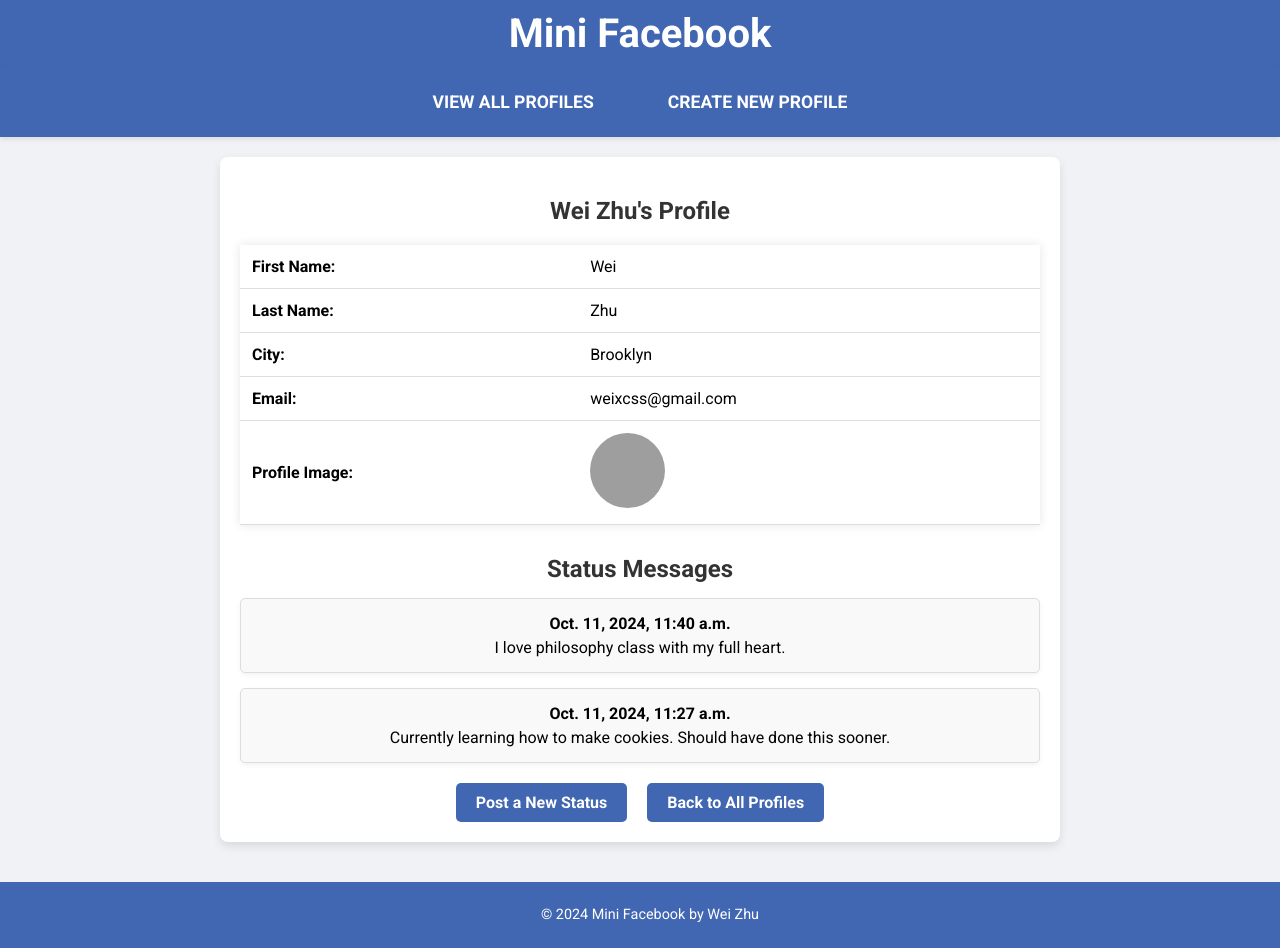
After one commit to weixcss/Django, a Django app: page /mini_fb/profile/1 in a window 1280 px wide. The commit adds this page. Run offline with Django 5.2, Linux system fonts and the light colour scheme; data comes from the database, SQL or seed files in the repository; both versions use the stored data as it was after the commit; grey boxes are pictures that could not be loaded.

Commit message:
assignment6 finished

```diff
--- a/mini_fb/admin.py
+++ b/mini_fb/admin.py
@@ -1,5 +1,6 @@
 from django.contrib import admin
-from .models import Profile
+from .models import Profile, StatusMessage
 # Register your models here.
 
 admin.site.register(Profile)
+admin.site.register(StatusMessage)
--- a/mini_fb/apps.py
+++ b/mini_fb/apps.py
@@ -1,5 +1,4 @@
 from django.apps import AppConfig
-
 
 class MiniFbConfig(AppConfig):
     default_auto_field = 'django.db.models.BigAutoField'
--- a/mini_fb/models.py
+++ b/mini_fb/models.py
@@ -1,4 +1,6 @@
 from django.db import models
+from django.utils import timezone
+from django.urls import reverse
 
 # Create your models here.
 
@@ -24,3 +26,34 @@
         Returns a string of the user's first name and last name.
         """
         return f"{self.first_name} {self.last_name}"
+
+    def get_status_messages(self):
+        """
+        Returns all status messages for this profile, ordered by timestamp (most recent first).
+        """
+        return self.status_messages.all().order_by('-timestamp')
+
+    def get_absolute_url(self):
+        """
+        Returns the URL to view this profile.
+        """
+        return reverse('show_profile', kwargs={'pk': self.pk})
+
+class StatusMessage(models.Model):
+    """
+    A model representing a status message posted by a user.
+
+    Attributes:
+    - timestamp: the time when the message was created (automatically set).
+    - message: the text of the status message.
+    - profile: a foreign key that links the message to a user's profile.
+    """
+    timestamp = models.DateTimeField(default=timezone.now)
+    message = models.TextField()
+    profile = models.ForeignKey(Profile, on_delete=models.CASCADE, related_name='status_messages')
+
+    def __str__(self):
+        """
+        Returns a string of the timestamp and message.
+        """
+        return f"Message at {self.timestamp}: {self.message}"
--- a/mini_fb/static/css/minifb-style.css
+++ b/mini_fb/static/css/minifb-style.css
@@ -1,13 +1,14 @@
 body {
-  font-family: 'Roboto', sans-serif;
+  font-family: "Roboto", sans-serif;
   background-color: #f0f2f5;
   margin: 0;
   padding: 0;
   text-align: center;
 }
 
-header, footer {
-  background-color: #4267B2;
+header,
+footer {
+  background-color: #4267b2;
   color: white;
   padding: 10px 0;
 }
@@ -29,6 +30,153 @@
   margin: 0 auto;
 }
 
+/* Form Container Styling */
+.form-container {
+  max-width: 600px;
+  margin: 20px auto; /* top and bottom: 20px, right and left: auto (entire form container) */
+  padding: 20px 60px 20px 40px; /* top: 20px, right: 60px, bottom: 20px, left: 40px (content inside form container)*/
+  background-color: #fff;
+  box-shadow: 0 4px 10px rgba(0, 0, 0, 0.1);
+  border-radius: 8px;
+  text-align: left;
+}
+
+.form-container h2 {
+  text-align: center;
+  font-size: 1.8em;
+  margin-bottom: 20px;
+  color: #333;
+}
+
+/* Form Elements */
+.form-group {
+  margin-bottom: 20px;
+}
+
+form label {
+  display: block;
+  font-weight: bold;
+  margin-bottom: 8px;
+}
+
+form input, form textarea {
+  width: 100%;
+  padding: 10px;
+  margin-bottom: 15px;
+  border: 1px solid #ddd;
+  border-radius: 4px;
+  font-size: 1em;
+}
+
+.submit-btn {
+  width: 100%;
+  padding: 10px;
+  background-color: #4267B2;
+  color: white;
+  border: none;
+  border-radius: 5px;
+  cursor: pointer;
+  font-size: 1.1em;
+  font-weight: bold;
+  text-align: center;
+}
+.submit-btn:hover {
+  background-color: #365899;
+}
+
+/* Back Link Styling */
+.back-link {
+  display: block;
+  margin-top: 20px;
+  text-align: center;
+  font-size: 1em;
+  color: #4267b2;
+  text-decoration: none;
+}
+
+.back-link:hover {
+  text-decoration: underline;
+}
+
+button:hover {
+  background-color: #365899;
+}
+
+/* Profile Section */
+/* Profile Container Styling */
+.profile-container {
+  max-width: 800px;
+  margin: 0 auto;
+  padding: 20px;
+  background-color: #fff;
+  box-shadow: 0 4px 10px rgba(0, 0, 0, 0.1);
+  border-radius: 8px;
+}
+
+/* Profile Table Styling */
+.profile-table {
+  width: 100%;
+  margin-bottom: 30px;
+  border-spacing: 10px;
+}
+
+/* Status Messages Section */
+.status-messages-section {
+  margin-top: 30px;
+}
+
+.status-messages-section h3 {
+  font-size: 1.5em;
+  margin-bottom: 15px;
+  color: #333;
+}
+
+.status-message-container {
+  display: flex;
+  flex-direction: column;
+  gap: 15px; /* Space between messages */
+}
+
+.status-message {
+  background-color: #f9f9f9;
+  padding: 15px;
+  border: 1px solid #ddd;
+  border-radius: 5px;
+  box-shadow: 0 2px 5px rgba(0, 0, 0, 0.05);
+}
+
+.status-message p {
+  margin: 5px 0 0;
+}
+
+/* Remove bullet points */
+ul {
+  list-style: none;
+  padding-left: 0;
+}
+
+/* Action Button Styling */
+.action-links {
+  display: flex;
+  justify-content: center; /* Centers the buttons horizontally */
+  gap: 20px; /* Space between buttons */
+  margin-top: 20px;
+}
+
+.action-button {
+  padding: 10px 20px;
+  background-color: #4267B2;
+  color: white;
+  text-decoration: none;
+  border-radius: 5px;
+  font-weight: bold;
+  transition: background-color 0.3s ease;
+}
+
+.action-button:hover {
+  background-color: #365899;
+}
+
 /* Table Styling */
 table {
   border-collapse: collapse;
@@ -39,11 +187,12 @@
 }
 
 thead {
-  background-color: #4267B2;
+  background-color: #4267b2;
   color: white;
 }
 
-th, td {
+th,
+td {
   padding: 12px;
   text-align: left;
   border-bottom: 1px solid #ddd;
@@ -61,44 +210,47 @@
   object-fit: cover;
 }
 
-button, a {
-  background-color: #4267B2;
-  color: white;
-  padding: 10px 20px;
-  text-decoration: none;
-  border: none;
-  border-radius: 5px;
-  cursor: pointer;
-}
-
-button:hover, a:hover {
-  background-color: #365899;
-}
-
 footer {
-  position: absolute;
   width: 100%;
-  bottom: 0;
   padding: 10px;
   font-size: 0.9em;
+  text-align: center;
+  margin-top: 20px; /* Adds spacing between the footer and content */
 }
 
 @media (max-width: 768px) {
   table {
-      width: 100%;
+    width: 100%;
   }
 
-  th, td {
-      padding: 10px;
+  th,
+  td {
+    padding: 10px;
   }
 }
 
+/* Navigation */
+/* Navigation Bar Styling */
+nav {
+  background-color: #4267b2;
+  padding: 15px 0;
+  text-align: center;
+  box-shadow: 0 2px 5px rgba(0, 0, 0, 0.1);
+}
+
 nav a {
+  display: inline-block;
   margin: 0 15px;
   color: white;
+  font-weight: bold;
+  text-transform: uppercase;
+  font-size: 1.1em;
   text-decoration: none;
+  padding: 10px 20px;
+  border-radius: 5px;
+  transition: background-color 0.3s ease;
 }
 
 nav a:hover {
-  text-decoration: underline;
+  background-color: #365899;
 }
--- a/mini_fb/templates/mini_fb/base.html
+++ b/mini_fb/templates/mini_fb/base.html
@@ -16,6 +16,8 @@
 
     <nav>
       <!-- Navigation bar -->
+      <a href="{% url 'show_all_profiles' %}">View All Profiles</a>
+      <a href="{% url 'create_profile' %}">Create New Profile</a>
     </nav>
 
     <main>{% block content %} {% endblock %}</main>
--- /dev/null
+++ b/mini_fb/templates/mini_fb/show_profile.html
@@ -0,0 +1,51 @@
+{% extends 'mini_fb/base.html' %}
+
+{% block content %}
+<div class="profile-container">
+  <h2>{{ profile.first_name }} {{ profile.last_name }}'s Profile</h2>
+
+  <table class="profile-table">
+    <tr>
+      <td><strong>First Name:</strong></td>
+      <td>{{ profile.first_name }}</td>
+    </tr>
+    <tr>
+      <td><strong>Last Name:</strong></td>
+      <td>{{ profile.last_name }}</td>
+    </tr>
+    <tr>
+      <td><strong>City:</strong></td>
+      <td>{{ profile.city }}</td>
+    </tr>
+    <tr>
+      <td><strong>Email:</strong></td>
+      <td>{{ profile.email }}</td>
+    </tr>
+    <tr>
+      <td><strong>Profile Image:</strong></td>
+      <td>
+        <img src="{{ profile.profile_image_url }}" alt="{{ profile.first_name }}'s Profile Picture" width="200">
+      </td>
+    </tr>
+  </table>
+
+  <div class="status-messages-section">
+    <h3>Status Messages</h3>
+    <div class="status-message-container">
+      {% for status in profile.get_status_messages %}
+      <div class="status-message">
+        <strong>{{ status.timestamp }}</strong><br>
+        <p>{{ status.message }}</p>
+      </div>
+      {% empty %}
+      <p>No status messages available.</p>
+      {% endfor %}
+    </div>
+  </div>
+
+  <div class="action-links">
+    <a href="{% url 'create_status' profile.pk %}" class="action-button">Post a New Status</a>
+    <a href="{% url 'show_all_profiles' %}" class="action-button">Back to All Profiles</a>
+  </div>
+</div>
+{% endblock %}
--- a/mini_fb/urls.py
+++ b/mini_fb/urls.py
@@ -1,10 +1,13 @@
 from django.urls import path
 from . import views
-from .views import ShowAllProfilesView
+from .views import ShowAllProfilesView, ShowProfilePageView, CreateProfileView, CreateStatusMessageView
 
 
 urlpatterns = [
     path('', ShowAllProfilesView.as_view(), name='show_all_profiles'), # http://127.0.0.1:8000/mini_fb/
+    path('profile/<int:pk>', ShowProfilePageView.as_view(), name='show_profile'), # http://
+    path('create_profile', CreateProfileView.as_view(), name='create_profile'), # http://
+    path('profile/<int:pk>/create_status', CreateStatusMessageView.as_view(), name='create_status'),
     #path('', views.main, name='mini_fb'),  # http://127.0.0.1:8000/restaurant/
     #path('main/', views.main, name='main'), # http://127.0.0.1:8000/restaurant/main
     #path('order/', views.order, name='order'), # http://127.0.0.1:8000/restaurant/order
--- a/mini_fb/views.py
+++ b/mini_fb/views.py
@@ -1,8 +1,10 @@
 from django.shortcuts import render
 
 # Create your views here.
-from django.views.generic import ListView
-from .models import Profile
+from django.views.generic import ListView, DetailView, CreateView
+from .models import Profile, StatusMessage
+from .forms import CreateProfileForm, CreateStatusMessageForm
+from django.urls import reverse
 
 class ShowAllProfilesView(ListView):
     """
@@ -16,3 +18,64 @@
     model = Profile
     template_name = 'mini_fb/show_all_profiles.html'
     context_object_name = 'profiles'
+
+# Class to show a single profile
+class ShowProfilePageView(DetailView):
+    """
+    Class-based view that inherits from Django's DetailView to display one Profile record.
+
+    Attributes:
+    - model: used to fetch the data (Profile).
+    - template_name: HTML template used to render the view ('mini_fb/show_profile.html').
+    - context_object_name: context variable name used in the template ('profile').
+    """
+    model = Profile
+    template_name = 'mini_fb/show_profile.html'
+    context_object_name = 'profile'
+
+class CreateProfileView(CreateView):
+    """
+    Class-based view that allows users to create a new profile.
+
+    Attributes:
+    - form_class: form used for creating profiles (CreateProfileForm).
+    - template_name: HTML template to render the form ('mini_fb/create_profile_form.html').
+    """
+    form_class = CreateProfileForm
+    template_name = 'mini_fb/create_profile_form.html'
+
+    def get_success_url(self):
+        """
+        Returns the URL to the newly created profile.
+        """
+        return reverse('show_profile', kwargs={'pk': self.object.pk})
+
+class CreateStatusMessageView(CreateView):
+    """
+    Class-based view to handle creating a status message for a profile.
+    """
+    form_class = CreateStatusMessageForm
+    template_name = 'mini_fb/create_status_form.html'
+
+    def get_context_data(self, **kwargs):
+        """
+        Add the profile to the context so it can be displayed in the template.
+        """
+        context = super().get_context_data(**kwargs)
+        profile = Profile.objects.get(pk=self.kwargs['pk'])
+        context['profile'] = profile
+        return context
+
+    def form_valid(self, form):
+        """
+        Attach the status message to the correct profile before saving.
+        """
+        profile = Profile.objects.get(pk=self.kwargs['pk'])
+        form.instance.profile = profile
+        return super().form_valid(form)
+
+    def get_success_url(self):
+        """
+        Redirect to the profile page after the status message is created.
+        """
+        return reverse('show_profile', kwargs={'pk': self.kwargs['pk']})
```
Also changed, not shown: mini_fb/forms.py (added, +18 -0 lines), mini_fb/templates/mini_fb/create_profile_form.html (added, +17 -0 lines), mini_fb/templates/mini_fb/create_status_form.html (added, +17 -0 lines), mini_fb/templates/mini_fb/show_all_profiles.html (+8 -8 lines), cs412/settings.py (line endings or trailing spaces), db.sqlite3, mini_fb/migrations/0002_statusmessage.py (added), 2 other files.
